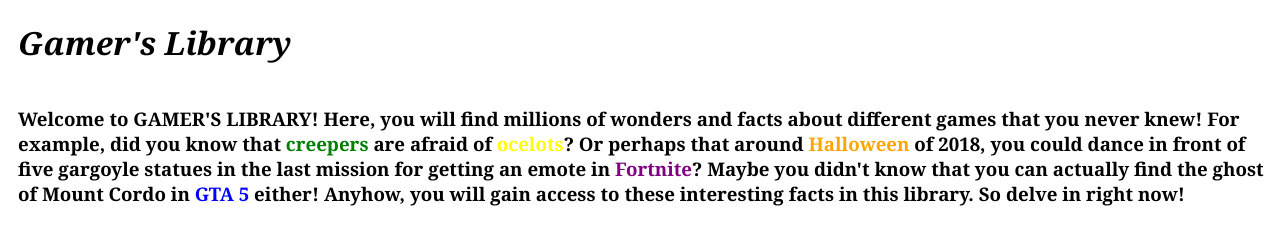
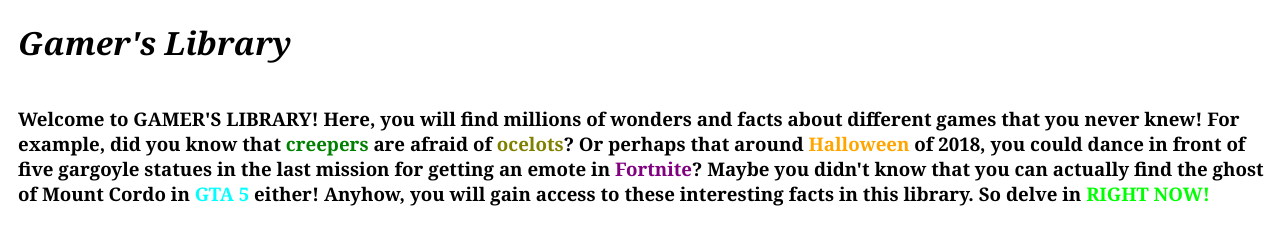
Before and after one commit to InsaneScholar/insanescholar.github.io, a plain HTML site: page index.html in a window 1280 px wide. Drawn offline with Linux system fonts and the light colour scheme.

Commit message:
Update index.html

```diff
--- a/index.html
+++ b/index.html
@@ -8,6 +8,6 @@
 
 <body>
     <h1 style="padding-left: 10px; padding-bottom: 20px; font-family:georgia,garamond,serif; font-style:italic;">Gamer's Library</h1>
-    <h3 style="padding-left: 10px; padding-bottom: 20px; font-family:georgia,garamond,serif; font-style:bold;">Welcome to GAMER'S LIBRARY! Here, you will find millions of wonders and facts about different games that you never knew! For example, did you know that <span style="color: green;">creepers</span> are afraid of <span style="color: yellow;">ocelots</span>? Or perhaps that around <span style="color: orange;">Halloween</span> of 2018, you could dance in front of five gargoyle statues in the last mission for getting an emote in <span style="color: purple;">Fortnite</span>? Maybe you didn't know that you can actually find the ghost of Mount Cordo in <span style="color: blue;">GTA 5</span> either! Anyhow, you will gain access to these interesting facts in this library. So delve in right now!</h3>
+    <h3 style="padding-left: 10px; padding-bottom: 20px; font-family:georgia,garamond,serif; font-style:bold;">Welcome to GAMER'S LIBRARY! Here, you will find millions of wonders and facts about different games that you never knew! For example, did you know that <span style="color: green;">creepers</span> are afraid of <span style="color: olive;">ocelots</span>? Or perhaps that around <span style="color: orange;">Halloween</span> of 2018, you could dance in front of five gargoyle statues in the last mission for getting an emote in <span style="color: purple;">Fortnite</span>? Maybe you didn't know that you can actually find the ghost of Mount Cordo in <span style="color: aqua;">GTA 5</span> either! Anyhow, you will gain access to these interesting facts in this library. So delve in <span style="color: lime;">RIGHT NOW!</span></h3>
 </body>
 </html>
```
